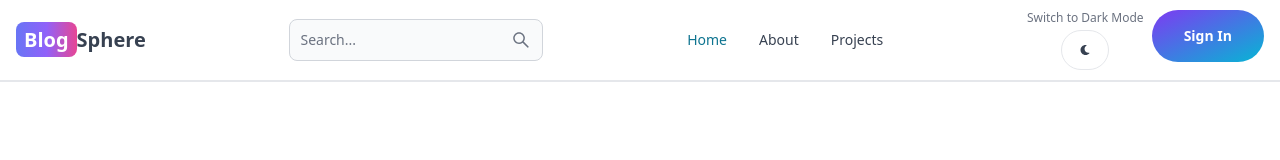
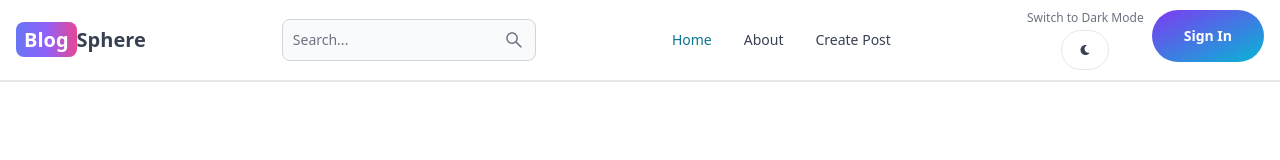
Before and after one commit to Rishabh10001/blogish, a React (Vite) app in the folder client/: page / in a window 1280 px wide. Shown: the top 160 px of the page. Built offline with nearby package versions, Linux system fonts and the light colour scheme; no server answers.

Commit message:
initial commit

```diff
--- a/client/src/components/Header.jsx
+++ b/client/src/components/Header.jsx
@@ -153,7 +153,7 @@ export default function Header() {
             <Link to="/about">About</Link>
           </Navbar.Link>
           <Navbar.Link active={path === '/projects'} as={'div'}>
-            <Link to="/projects">Projects</Link>
+            <Link to="/create-post">Create Post</Link>
           </Navbar.Link>
         </Navbar.Collapse>
       </Navbar>
```
